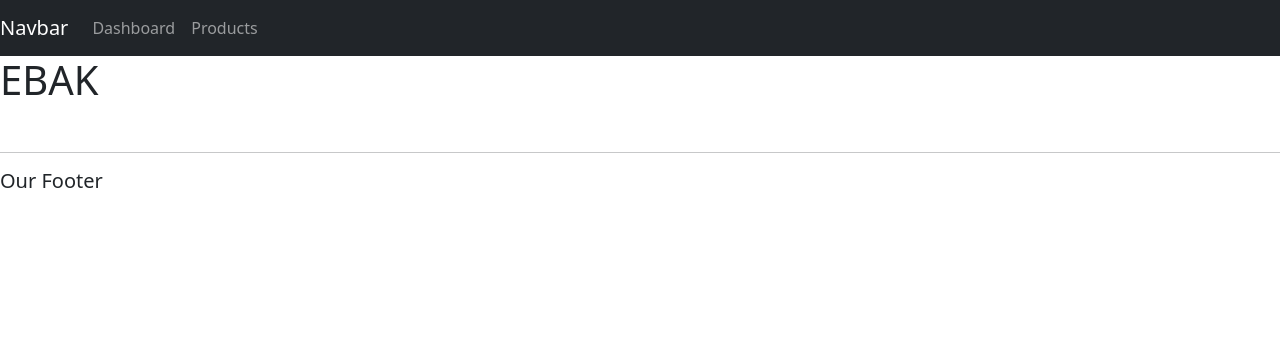
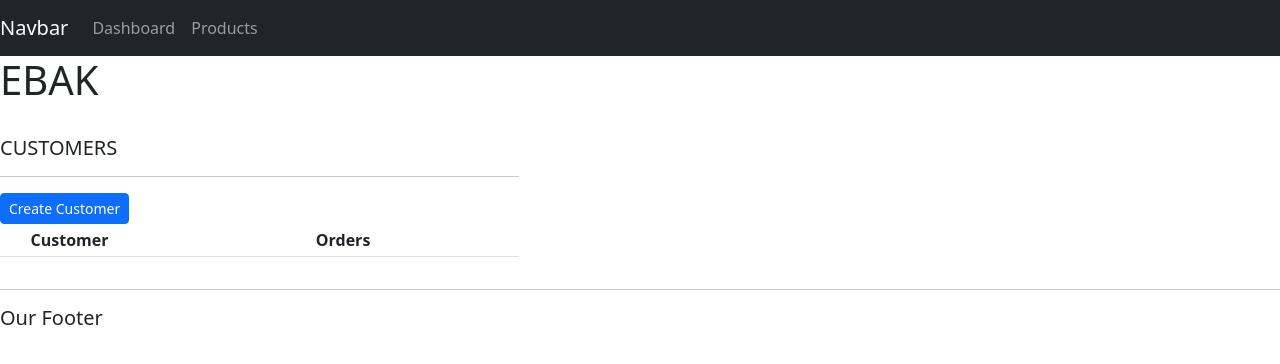
Before and after one commit to mrkamot1979/crm1, a Django app: template accounts/templates/accounts/dashboard.html in a window 1280 px wide. Shown: the top 364 px of the page. Run offline with Django 4.2, Linux system fonts and the light colour scheme; the template is opened without the code that fills it, so the values that code supplies are empty; some libraries are stand-ins or nearby versions.

Commit message:
building the dashboard

```diff
--- a/accounts/templates/accounts/dashboard.html
+++ b/accounts/templates/accounts/dashboard.html
@@ -3,7 +3,33 @@
 {% block content %}
 {% include 'accounts/status.html' %}
 <br>
+<div class="row">
+    <div class="col-md-5">
+        <h5>CUSTOMERS</h5>
+        <hr>
+        <a class="btn btn-primary  btn-sm btn-block" href="">Create Customer</a>
+
+        <table class="table table-sm">
+            <tr>
+                <th></th>
+                <th>Customer</th>
+                <th>Orders</th>
+            </tr>
+
+
+        </table>
 
 
 
+    </div>
+
+
+
+
+
+
+
+</div>
+
+
 {% endblock %}
```
